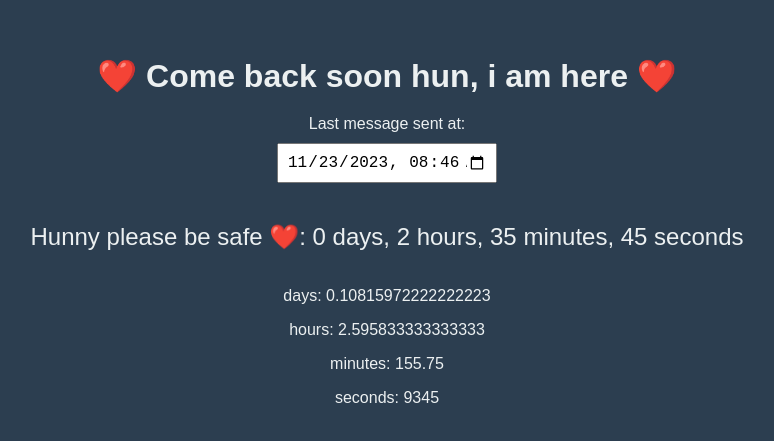
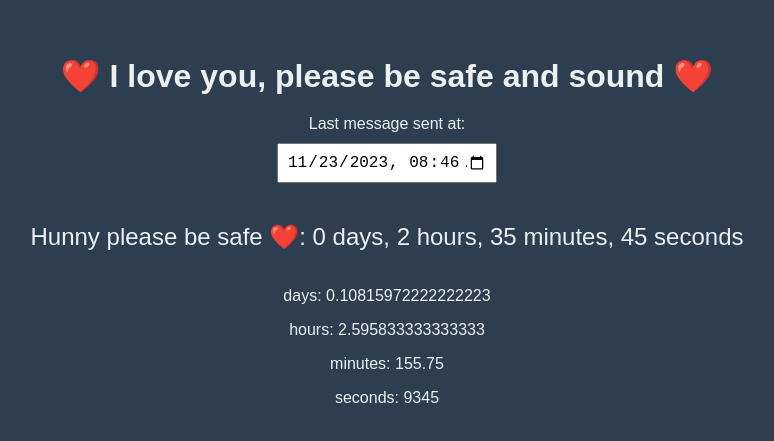
Before and after one commit to dusanmitrovic98/tshlm, a plain HTML site: page index.html in a window 1280 px wide. Shown: the part 171-612 px from the top of the page, without its empty margins (253-1027 px from the left). Drawn offline with Linux system fonts and the light colour scheme.

Commit message:
Updated title

```diff
--- a/index.html
+++ b/index.html
@@ -48,7 +48,7 @@
 
 <body>
 
-    <h1>❤️ Come back soon hun, i am here ❤️</h1>
+    <h1>❤️ I love you, please be safe and sound ❤️</h1>
 
     <label for="setDate">Last message sent at:</label>
     <input type="datetime-local" id="setDate" value="2023-11-23T08:46" onchange="updateTimeSinceSetDate()">
```
